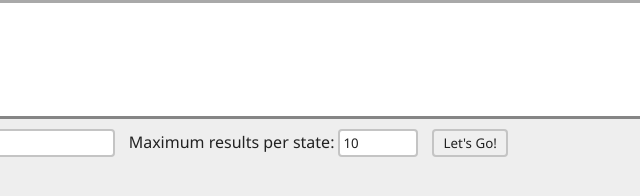
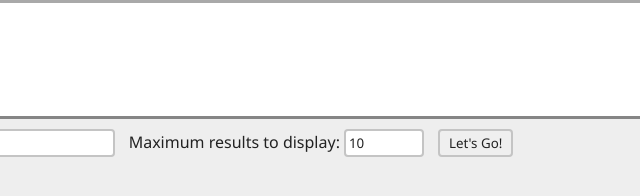
Before and after one commit to Phantom-Wolf/NationalParkAPI, a plain HTML site: page index.html in a window 1280 px wide. Shown: the full height of the page, 389-1029 px from the left. Drawn offline with nearby package versions, Linux system fonts and the light colour scheme.

Commit message:
adjusted html

```diff
--- a/index.html
+++ b/index.html
@@ -17,7 +17,7 @@
             <label for="parks">Enter State name(s) here:</label>
             <input type="text" name="parks" id="parks" required>
 
-            <label for="max-results">Maximum results per state:</label>
+            <label for="max-results">Maximum results to display:</label>
             <input type="number" name="max-results" id="max-results" value="10">
 
             <input type="submit" class="submit" value="Let's Go!">
```
